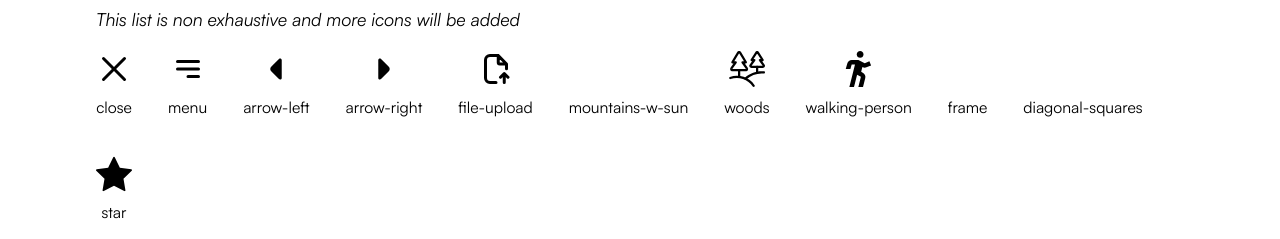
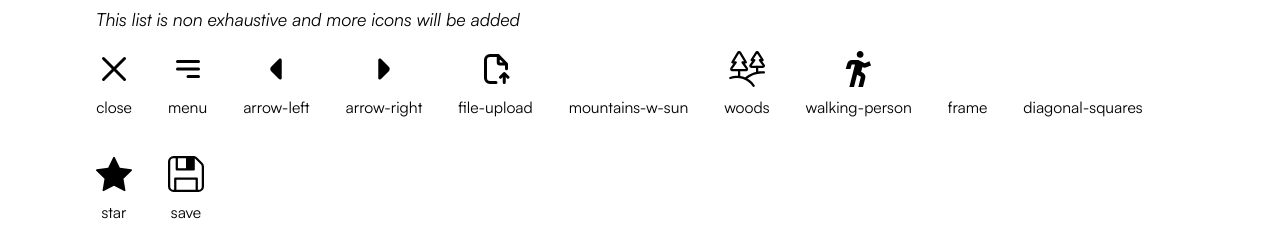
Before and after one commit to Dexaf/sagi-style, a website built with Vite: page 1.0.html in a window 1280 px wide. Shown: the part 11200-11439 px from the top of the page. Built offline with nearby package versions, Linux system fonts and the light colour scheme; files whose address does not match are found by name.

Commit message:
FEAT: added save icon

```diff
--- a/1.0.html
+++ b/1.0.html
@@ -665,6 +665,10 @@
 						<div class="icon star bg-dark size-2"></div>
 						<small>star</small>
 					</div>
+					<div class="column rg-05 align-i-c">
+						<div class="icon save bg-dark size-2"></div>
+						<small>save</small>
+					</div>
 				</div>
 				<!-- ICON SIZE -->
 				<div id="icon-size" class="column rg-1">
--- a/package.json
+++ b/package.json
@@ -5,7 +5,7 @@
 		"url": "git+https://github.com/Dexaf/sagi-style"
 	},
 	"license": "UNLICENSED",
-	"version": "1.3.0",
+	"version": "1.3.1",
 	"type": "module",
 	"author": "Federico Pisa - Sagitauros",
 	"description": "system design for sagitauros studio's inside applications",
--- a/src/1.0/icons.css
+++ b/src/1.0/icons.css
@@ -107,3 +107,8 @@
 	mask-image: url("/sagi-style/assets/icons/diagonal-squares.svg");
 	-webkit-mask-image: url("/sagi-style/assets/icons/diagonal-squares.svg");
 }
+
+.icon.save {
+	mask-image: url("/sagi-style/assets/icons/save.svg");
+	-webkit-mask-image: url("/sagi-style/assets/icons/save.svg");
+}
```
Also changed, not shown: public/sagi-style/assets/icons/save.svg (added).
